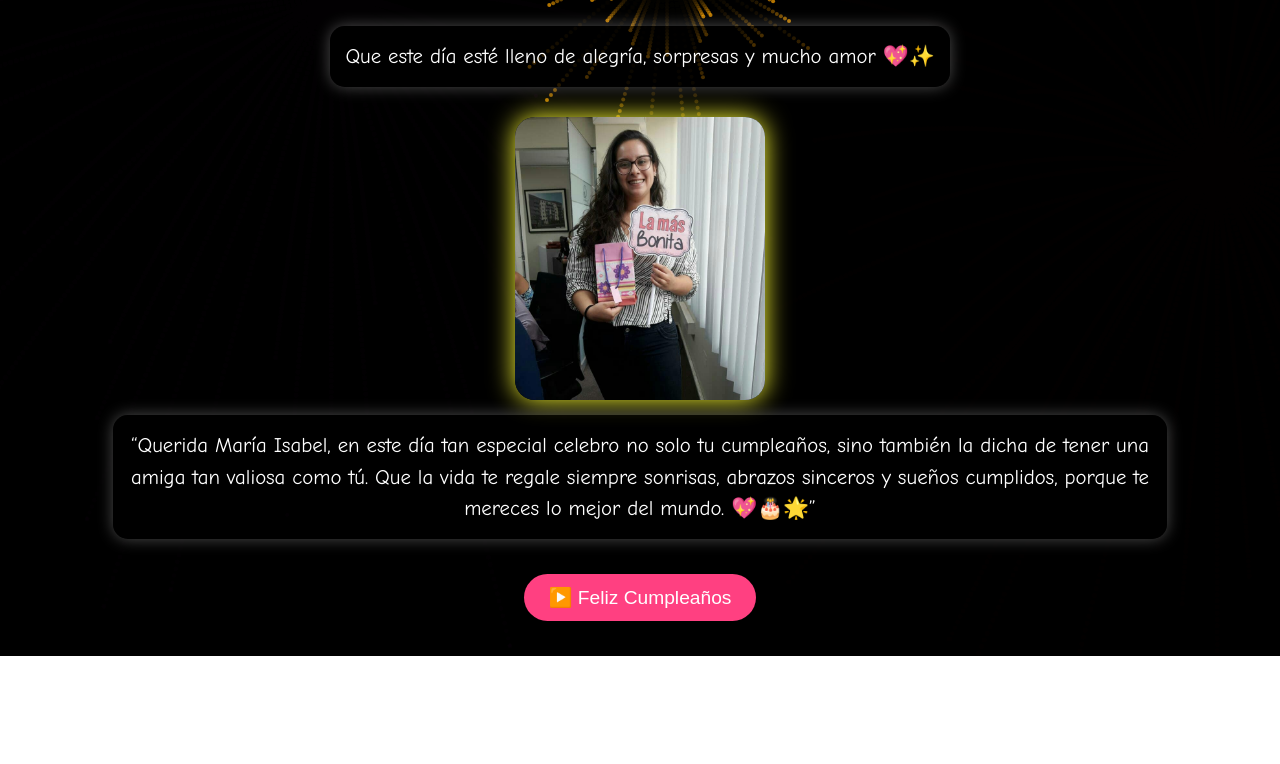
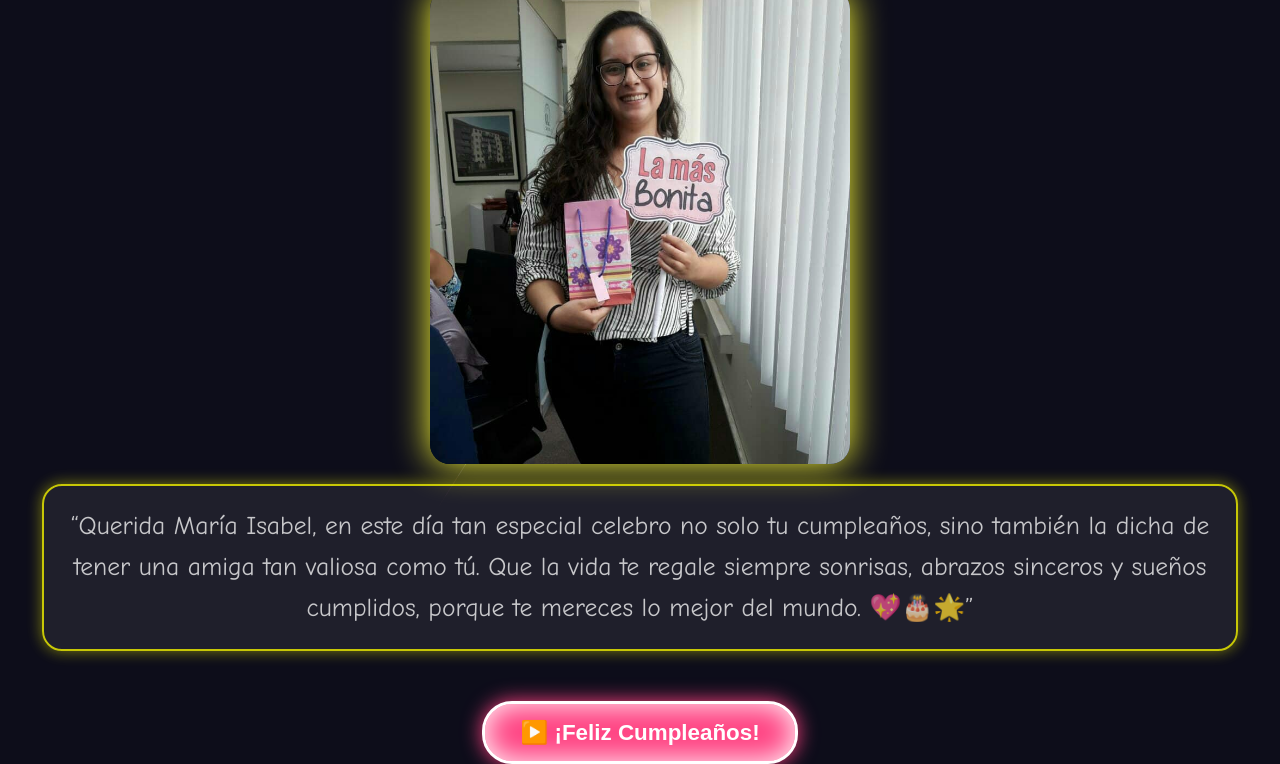
Before and after one commit to Hantoine90/Maria, a plain HTML site: page index.html in a window 1280 px wide. Shown: the part 144-908 px from the top of the page. Before the commit the page ends 800 px from the top, so only its background shows below. Drawn offline with Linux system fonts and the light colour scheme.

Commit message:
Update index.html

```diff
--- a/index.html
+++ b/index.html
@@ -12,17 +12,17 @@
       justify-content: center;
       align-items: center;
       flex-direction: column;
-      background: radial-gradient(circle at top, #0b0c10, #000);
+      background: #0d0d1a; /* oscuro como de noche */
       overflow: hidden;
-      color: white;
+      text-align: center;
     }
 
     h1 {
-      font-size: 3em;
+      font-size: 3.5em;
       color: #fff;
       text-shadow: 2px 2px 10px #ff0;
       animation: latido 1.5s infinite;
-      z-index: 2;
+      margin: 15px;
     }
 
     @keyframes latido {
@@ -32,62 +32,75 @@
     }
 
     .frase {
-      font-size: 1.3em;
+      font-size: 1.6em;
       color: #fff;
-      margin: 15px;
-      text-align: center;
-      max-width: 80%;
-      line-height: 1.5em;
-      background: rgba(0, 0, 0, 0.6);
-      padding: 15px;
-      border-radius: 15px;
-      box-shadow: 0 0 15px rgba(255,255,255,0.3);
-      z-index: 2;
+      margin: 20px;
+      max-width: 90%;
+      line-height: 1.6em;
+      background: rgba(255, 255, 255, 0.1);
+      padding: 20px;
+      border-radius: 20px;
+      border: 2px solid #ff0;
+      box-shadow: 0 0 15px rgba(255,255,0,0.6);
+      animation: aparecer 3s ease-in-out infinite alternate;
+    }
+
+    @keyframes aparecer {
+      from { opacity: 0.7; }
+      to { opacity: 1; }
     }
 
     img {
       border-radius: 20px;
-      width: 250px;
+      width: 80%;
+      max-width: 420px;
       height: auto;
-      margin-top: 15px;
-      box-shadow: 0 0 20px #fff;
+      margin-top: 20px;
+      box-shadow: 0 0 30px #ff0;
       animation: brillar 2s infinite alternate;
-      z-index: 2;
     }
 
     @keyframes brillar {
-      from { box-shadow: 0 0 10px #fff; }
-      to { box-shadow: 0 0 30px #ff0; }
+      from { box-shadow: 0 0 20px #fff; }
+      to { box-shadow: 0 0 40px #ff0; }
     }
 
-    /* Botón reproducir */
+    /* Botón reproducir mejorado */
     .btn-musica {
-      margin-top: 20px;
-      padding: 12px 25px;
-      font-size: 1.2em;
+      margin-top: 30px;
+      padding: 15px 35px;
+      font-size: 1.4em;
+      font-weight: bold;
       background: #ff4081;
       color: white;
-      border: none;
-      border-radius: 25px;
+      border: 3px solid #fff;
+      border-radius: 30px;
       cursor: pointer;
-      box-shadow: 0 4px 10px rgba(0,0,0,0.5);
-      transition: transform 0.2s;
-      z-index: 2;
+      box-shadow: 0 0 20px #ff4081, 0 0 30px #fff inset;
+      transition: all 0.3s ease;
     }
     .btn-musica:hover {
       transform: scale(1.1);
       background: #e91e63;
+      box-shadow: 0 0 30px #ff0, 0 0 40px #fff inset;
     }
 
-    /* Canvas fuegos artificiales */
-    #fuegos {
+    /* Responsive */
+    @media (max-width: 600px) {
+      h1 { font-size: 2.5em; }
+      .frase { font-size: 1.2em; padding: 15px; }
+      .btn-musica { font-size: 1.1em; padding: 12px 25px; }
+      img { max-width: 320px; }
+    }
+
+    /* Fuegos artificiales con canvas */
+    canvas {
       position: fixed;
       top: 0;
       left: 0;
-      width: 100vw;
-      height: 100vh;
-      z-index: 1;
-      pointer-events: none;
+      width: 100%;
+      height: 100%;
+      z-index: -1;
     }
   </style>
 </head>
@@ -99,7 +112,7 @@
   <div class="frase">“Querida María Isabel, en este día tan especial celebro no solo tu cumpleaños, sino también la dicha de tener una amiga tan valiosa como tú. Que la vida te regale siempre sonrisas, abrazos sinceros y sueños cumplidos, porque te mereces lo mejor del mundo. 💖🎂🌟”</div>
 
   <!-- Botón para reproducir -->
-  <button class="btn-musica" onclick="reproducirMusica()">▶️ Feliz Cumpleaños</button>
+  <button class="btn-musica" onclick="reproducirMusica()">▶️ ¡Feliz Cumpleaños!</button>
 
   <!-- Música -->
   <audio id="musica">
@@ -107,7 +120,7 @@
     Tu navegador no soporta audio.
   </audio>
 
-  <!-- Canvas para fuegos artificiales -->
+  <!-- Fuegos artificiales canvas -->
   <canvas id="fuegos"></canvas>
 
   <script>
@@ -115,71 +128,151 @@
       document.getElementById("musica").play();
     }
 
-    // Fuegos artificiales en canvas
-    const canvas = document.getElementById("fuegos");
-    const ctx = canvas.getContext("2d");
+    // Script fuegos artificiales simples
+    const canvas = document.getElementById('fuegos');
+    const ctx = canvas.getContext('2d');
     canvas.width = window.innerWidth;
     canvas.height = window.innerHeight;
 
-    class Particula {
-      constructor(x, y, color, angulo, velocidad) {
-        this.x = x;
-        this.y = y;
-        this.color = color;
-        this.velocidadX = Math.cos(angulo) * velocidad;
-        this.velocidadY = Math.sin(angulo) * velocidad;
-        this.alpha = 1;
-        this.tamaño = 2;
+    const fireworks = [];
+
+    function random(min, max) {
+      return Math.random() * (max - min) + min;
+    }
+
+    class Firework {
+      constructor() {
+        this.x = random(0, canvas.width);
+        this.y = canvas.height;
+        this.sx = this.x;
+        this.sy = this.y;
+        this.tx = random(0, canvas.width);
+        this.ty = random(0, canvas.height/2);
+        this.distanceToTarget = Math.sqrt((this.tx - this.sx) ** 2 + (this.ty - this.sy) ** 2);
+        this.distanceTraveled = 0;
+        this.coordinates = [];
+        this.coordinateCount = 3;
+        while(this.coordinateCount--) {
+          this.coordinates.push([this.x, this.y]);
+        }
+        this.angle = Math.atan2(this.ty - this.sy, this.tx - this.sx);
+        this.speed = 2;
+        this.acceleration = 1.05;
+        this.brightness = random(50, 70);
+        this.targetRadius = 1;
       }
-      actualizar() {
-        this.x += this.velocidadX;
-        this.y += this.velocidadY;
-        this.velocidadY += 0.02; // gravedad
-        this.alpha -= 0.01;
+
+      update(index) {
+        this.coordinates.pop();
+        this.coordinates.unshift([this.x, this.y]);
+
+        if(this.targetRadius < 8){
+          this.targetRadius += 0.3;
+        } else {
+          this.targetRadius = 1;
+        }
+
+        this.speed *= this.acceleration;
+
+        let vx = Math.cos(this.angle) * this.speed;
+        let vy = Math.sin(this.angle) * this.speed;
+        this.distanceTraveled = Math.sqrt((this.x - this.sx) ** 2 + (this.y - this.sy) ** 2);
+
+        if(this.distanceTraveled >= this.distanceToTarget){
+          createParticles(this.tx, this.ty);
+          fireworks.splice(index, 1);
+        } else {
+          this.x += vx;
+          this.y += vy;
+        }
       }
-      dibujar() {
-        ctx.globalAlpha = this.alpha;
-        ctx.fillStyle = this.color;
+
+      draw() {
         ctx.beginPath();
-        ctx.arc(this.x, this.y, this.tamaño, 0, Math.PI * 2);
-        ctx.fill();
-        ctx.globalAlpha = 1;
+        ctx.moveTo(this.coordinates[this.coordinates.length -1][0], this.coordinates[this.coordinates.length -1][1]);
+        ctx.lineTo(this.x, this.y);
+        ctx.strokeStyle = `hsl(${random(0,360)},100%,${this.brightness}%)`;
+        ctx.stroke();
       }
     }
 
-    let particulas = [];
+    class Particle {
+      constructor(x,y) {
+        this.x = x;
+        this.y = y;
+        this.coordinates = [];
+        this.coordinateCount = 5;
+        while(this.coordinateCount--) {
+          this.coordinates.push([this.x,this.y]);
+        }
+        this.angle = random(0, Math.PI * 2);
+        this.speed = random(1,10);
+        this.friction = 0.95;
+        this.gravity = 1;
+        this.hue = random(0,360);
+        this.brightness = random(50,80);
+        this.alpha = 1;
+        this.decay = random(0.015,0.03);
+      }
 
-    function lanzarFuego() {
-      const x = Math.random() * canvas.width;
-      const y = Math.random() * canvas.height * 0.5;
-      const colores = ["#ff0", "#f0f", "#0ff", "#0f0", "#f00", "#00f", "#ffa500", "#fff"];
-      const color = colores[Math.floor(Math.random() * colores.length)];
+      update(index){
+        this.coordinates.pop();
+        this.coordinates.unshift([this.x, this.y]);
+        this.speed *= this.friction;
+        this.x += Math.cos(this.angle) * this.speed;
+        this.y += Math.sin(this.angle) * this.speed + this.gravity;
+        this.alpha -= this.decay;
 
-      for (let i = 0; i < 60; i++) {
-        const angulo = (Math.PI * 2 / 60) * i;
-        const velocidad = Math.random() * 4 + 2;
-        particulas.push(new Particula(x, y, color, angulo, velocidad));
+        if(this.alpha <= 0.1){
+          particles.splice(index,1);
+        }
+      }
+
+      draw(){
+        ctx.beginPath();
+        ctx.moveTo(this.coordinates[this.coordinates.length -1][0], this.coordinates[this.coordinates.length -1][1]);
+        ctx.lineTo(this.x, this.y);
+        ctx.strokeStyle = `hsla(${this.hue},100%,${this.brightness}%,${this.alpha})`;
+        ctx.stroke();
       }
     }
 
-    function animar() {
-      ctx.fillStyle = "rgba(0, 0, 0, 0.2)";
-      ctx.fillRect(0, 0, canvas.width, canvas.height);
+    let particles = [];
 
-      particulas.forEach((p, i) => {
-        p.actualizar();
-        p.dibujar();
-        if (p.alpha <= 0) particulas.splice(i, 1);
-      });
-
-      requestAnimationFrame(animar);
+    function createParticles(x,y){
+      let particleCount = 50;
+      while(particleCount--){
+        particles.push(new Particle(x,y));
+      }
     }
 
-    setInterval(lanzarFuego, 1500);
-    animar();
+    function loop(){
+      requestAnimationFrame(loop);
+      ctx.globalCompositeOperation = 'destination-out';
+      ctx.fillStyle = 'rgba(0, 0, 0, 0.5)';
+      ctx.fillRect(0,0,canvas.width,canvas.height);
+      ctx.globalCompositeOperation = 'lighter';
 
-    // Ajuste al cambiar tamaño ventana
-    window.addEventListener("resize", () => {
+      let i = fireworks.length;
+      while(i--){
+        fireworks[i].draw();
+        fireworks[i].update(i);
+      }
+
+      let j = particles.length;
+      while(j--){
+        particles[j].draw();
+        particles[j].update(j);
+      }
+
+      if(Math.random() < 0.05){
+        fireworks.push(new Firework());
+      }
+    }
+
+    loop();
+
+    window.addEventListener('resize', () => {
       canvas.width = window.innerWidth;
       canvas.height = window.innerHeight;
     });
```
